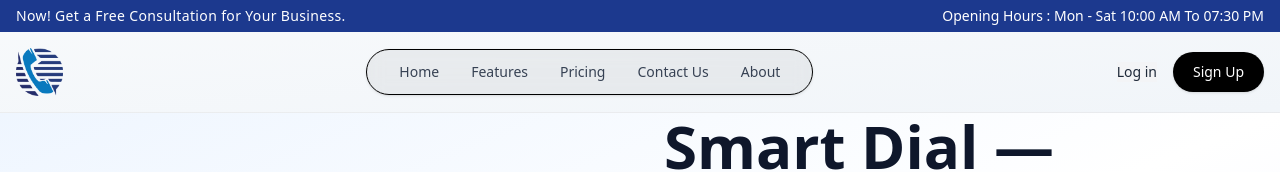
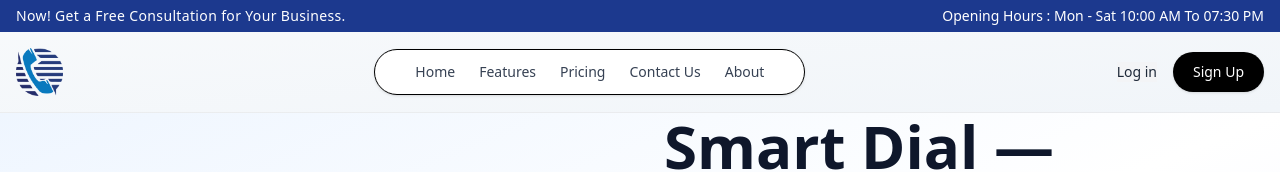
Before and after one commit to neerajk001/smartdial, a React (Vite) app: page / in a window 1280 px wide. Shown: the top 172 px of the page. Built offline with nearby package versions, Linux system fonts and the light colour scheme.

Commit message:
header changes

```diff
--- a/src/components/Header.jsx
+++ b/src/components/Header.jsx
@@ -39,12 +39,12 @@
 
         {/* Center: Nav pill */}
         <nav className="relative hidden md:flex">
-          <div className="flex items-center gap-8 rounded-full bg-black/5 px-8 py-3 shadow-sm backdrop-blur border">
+          <div className="flex items-center gap-6 rounded-full bg-white px-10 py-3 shadow-sm border border-black">
             {navItems.map((item) => (
               <Link
                 key={item.label}
                 to={item.to}
-                className="text-sm text-gray-700 transition-colors hover:text-black"
+                className="text-sm font-medium text-gray-700 transition-colors hover:text-gray-900"
               >
                 {item.label}
               </Link>
```
